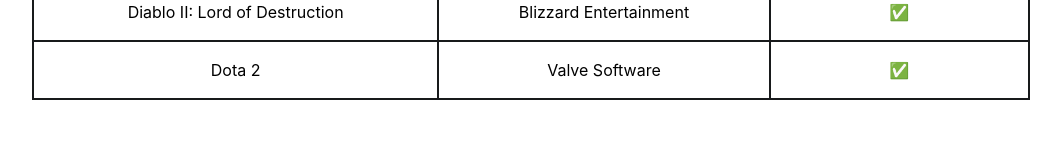
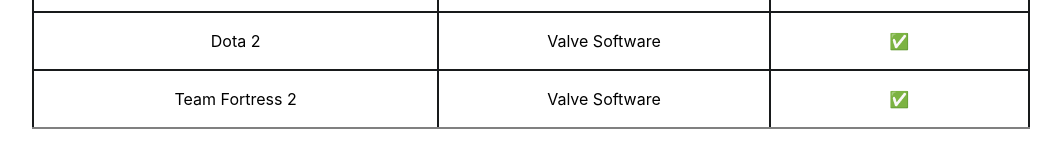
Before and after one commit to Yagasaki7K/website-runinlinux, a React (Vite) app: page / in a window 1280 px wide. Shown: the part 634-797 px from the top of the page, without its empty margins (109-1170 px from the left). Built offline with nearby package versions, Linux system fonts and the light colour scheme.

Commit message:
Add: Added TF2 game

```diff
--- a/src/App.tsx
+++ b/src/App.tsx
@@ -56,7 +56,12 @@
             <td>Valve Software</td>
             <td>✅</td>
           </tr>
-
+          <tr>
+            <td>Team Fortress 2</td>
+            <td>Valve Software</td>
+            <td>✅</td>
+          </tr>
+          <tr></tr>
           {/* ADD MORE GAMES HERE*/}
           {/* <tr>
             <td>Counter Strike: Global Offensive</td>
```
